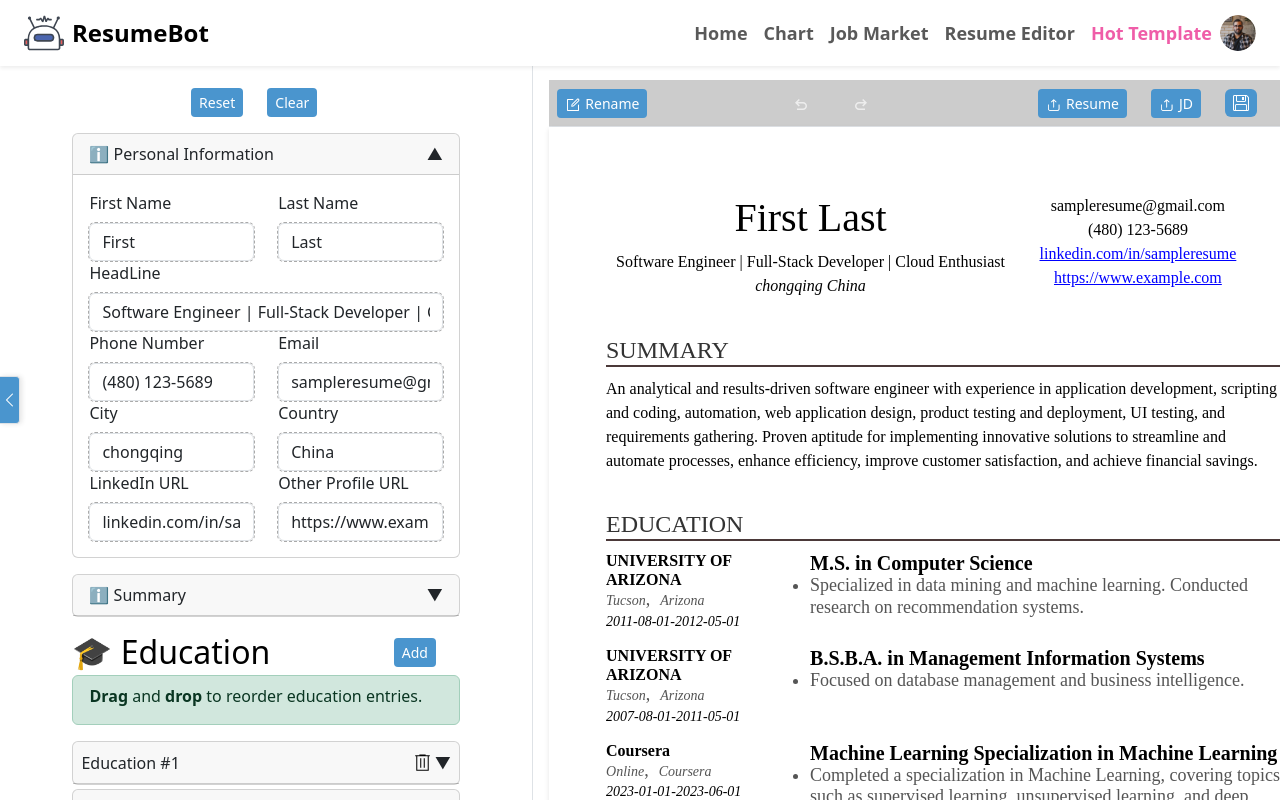
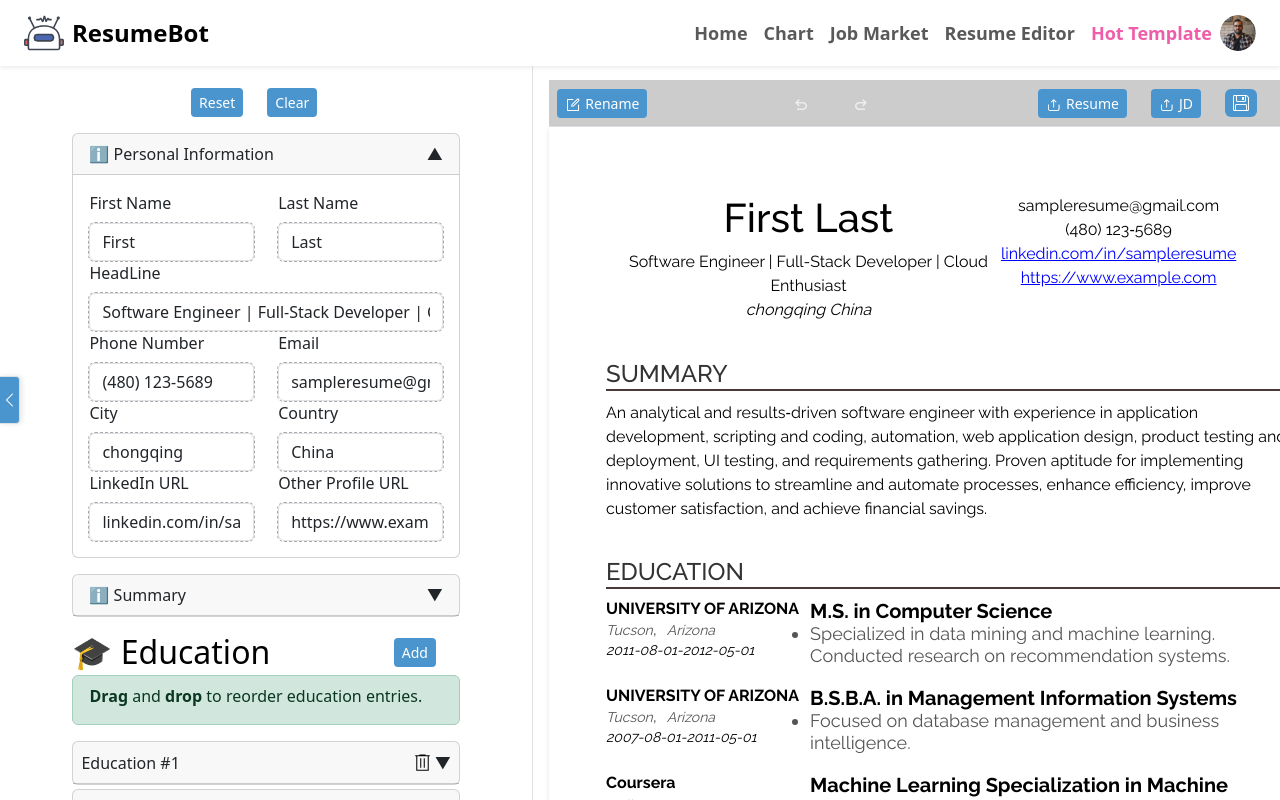
Before and after one commit to RichardThunder/Resume-Modifier, a Vue app: page / in a window 1280 px wide. Built offline with nearby package versions, Linux system fonts and the light colour scheme; sample sign-in values are in the browser's storage.

Commit message:
更改字体为 'Raleway', sans-serif;

```diff
--- a/src/components/ResumePreview.vue
+++ b/src/components/ResumePreview.vue
@@ -909,7 +909,7 @@ input, textarea {
 }
 
 .resume-container {
-  font-family: 'Times New Roman', Times, serif;
+  font-family: 'Raleway', sans-serif;
   box-sizing: border-box; /*  包含 padding 和 border 在尺寸计算中  */
   padding: 15mm; /* 设置页边距 */
   margin: 0 auto;
```
Also changed, not shown: 1 other file (tests, documents, lock files or other folders).
